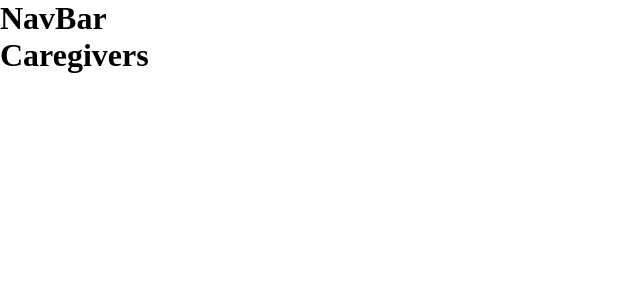
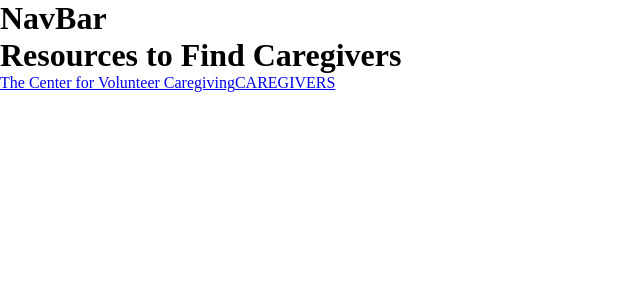
Before and after one commit to jensusan/hackHERthon-frontend, a React (Create React App) app: page /caregivers in a window 1280 px wide. Shown: the top 300 px of the page, without its empty margins (0-640 px from the left). Built offline with nearby package versions, Linux system fonts and the light colour scheme; no server answers.

Commit message:
created dev branch

```diff
--- a/src/pages/Caregivers.js
+++ b/src/pages/Caregivers.js
@@ -1,7 +1,9 @@
 const Caregivers = () => {
     return(
         <>
-            <h1>Caregivers</h1>
+            <h1>Resources to Find Caregivers</h1>
+            <a href='https://volunteercaregiving.org/' target='_blank'>The Center for Volunteer Caregiving</a>
+            <a href='https://www.vccaregivers.org/index.php' target='_blank'>CAREGIVERS</a>
         </>
     )
 };
```
